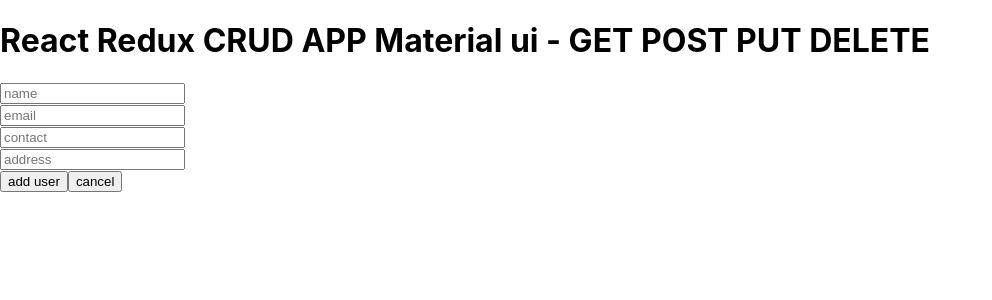
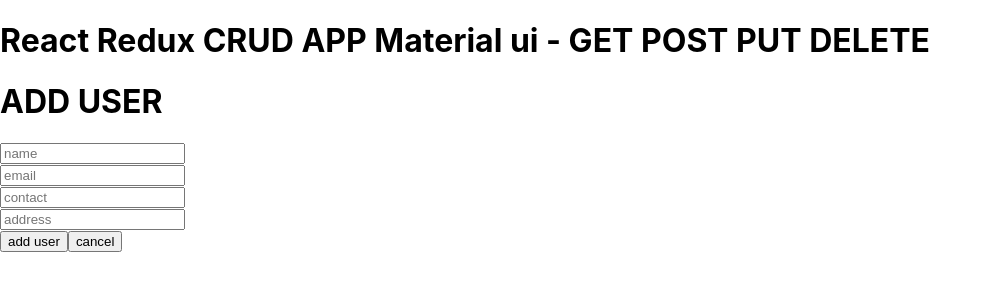
Before and after one commit to hassanamiri369/React-Redux-CRUD-App-material-ui-GET-POST-PUT-DELETE, a React (Create React App) app: page /addUser in a window 1280 px wide. Shown: the top 300 px of the page, without its empty margins (0-992 px from the left). Built offline with nearby package versions, Linux system fonts and the light colour scheme.

Commit message:
pass new user state to addUser action and handle error

```diff
--- a/src/pages/AddUser.js
+++ b/src/pages/AddUser.js
@@ -1,9 +1,13 @@
 import React , {useState , useEffect}from 'react'
 import { useNavigate } from 'react-router-dom';
+import { useDispatch } from 'react-redux';
+import { addUser } from '../Redux/action';
+
 
 const AddUser = () => {
 
     const navigate = useNavigate()
+    const dispatch = useDispatch()
 
     const [state , setState] = useState({
         name : "",
@@ -31,6 +35,10 @@
 
         if(!name || !email || !address || !contact){
             setError("Please input all input field")
+        }else{
+            dispatch(addUser(state))
+            navigate("/")
+            setError("")
         }
     }
 
@@ -38,7 +46,10 @@
     return (
         <div className='addUser-container'>
 
-
+            <div>
+                <h1>ADD USER</h1>
+                <p>{error && <span>{error}</span>}</p>
+            </div>
            <div className='add-form'>
                <form autoComplete='off' noValidate onSubmit={handleSubmit}>
                <div>
```
